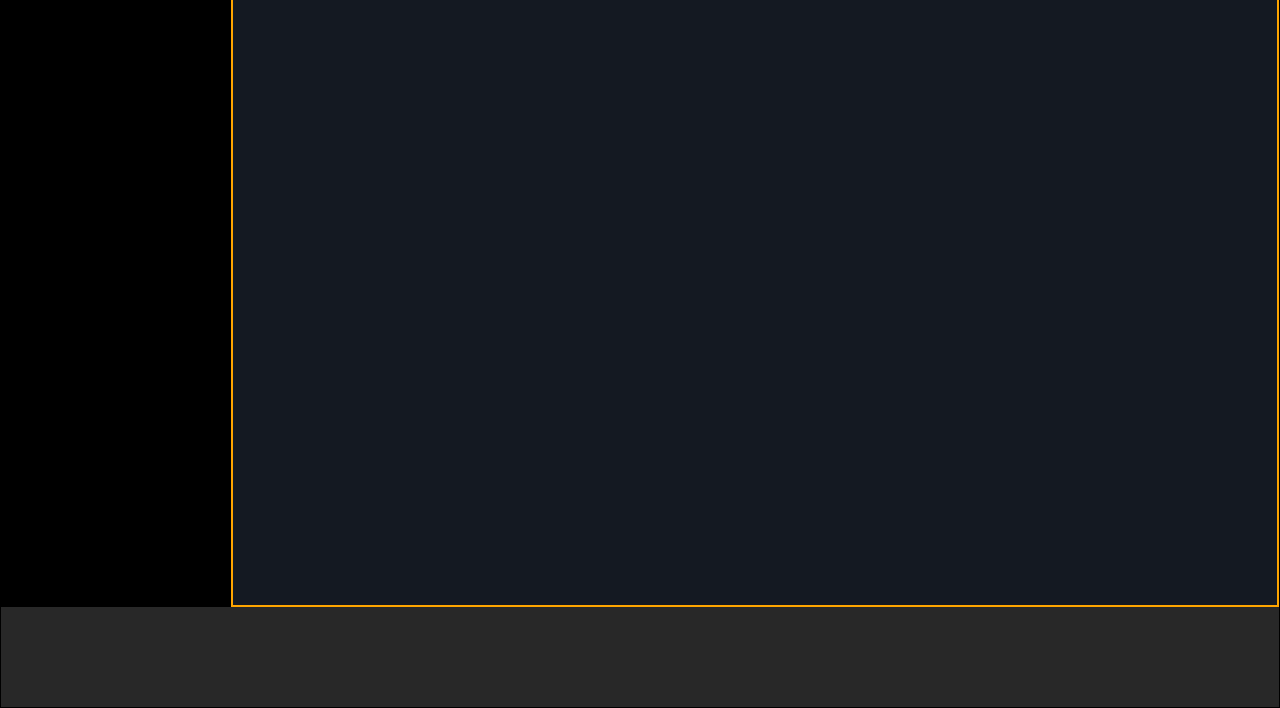
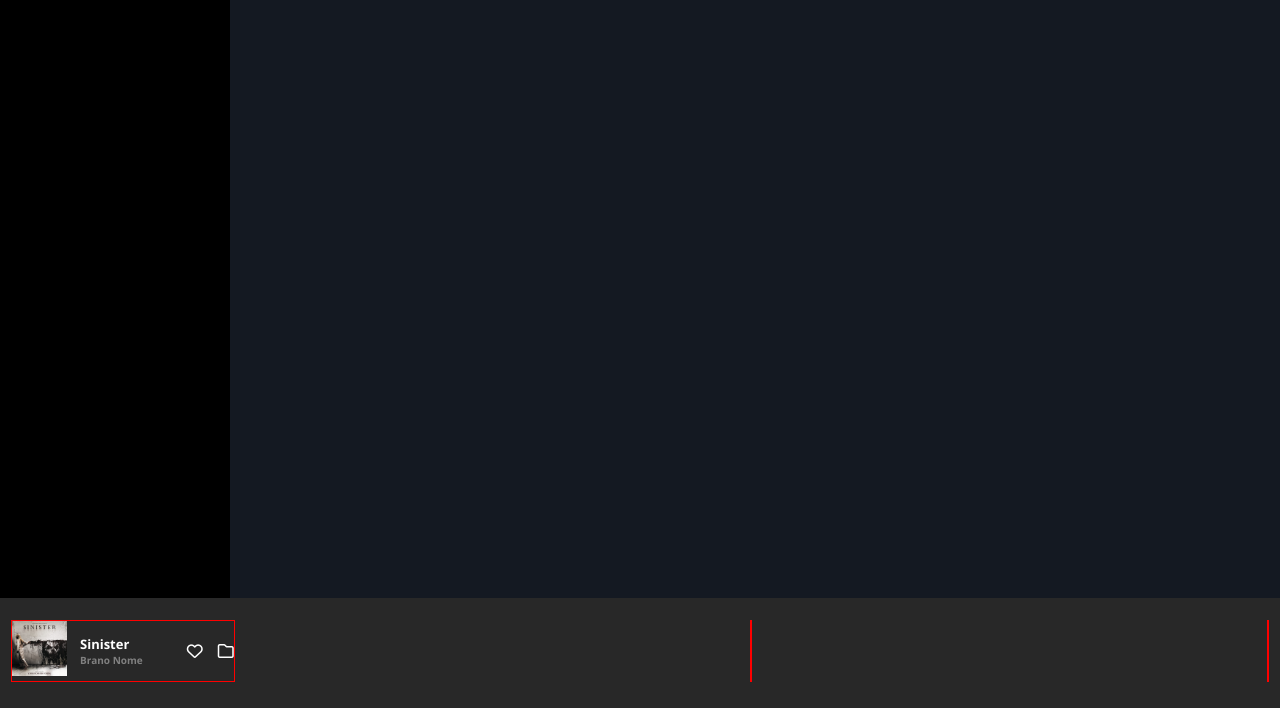
Before and after one commit to ChmielewskiGianpiero/html-css-spotifyweb, a plain HTML site: page index.html in a window 1280 px wide. Shown: the part 92-800 px from the top of the page. Drawn offline with nearby package versions, Linux system fonts and the light colour scheme.

Commit message:
ADD - footer, song name

```diff
--- a/css/style.css
+++ b/css/style.css
@@ -14,12 +14,18 @@ img {
     width: 100%;
 }
 
+body {
+    font-family: 'Open Sans', sans-serif;
+    color: var(--light);
+}
+
 
 /* palette colori */
 
 :root {
+    --grey: #282828;
     --dark-grey:#141922;
-    --grey: #282828;
+    --light-grey: #808080;
     --dark-blue:#141922;
     --light:#FFFFFF;
     --dark:#000000;
@@ -42,7 +48,6 @@ img {
 
 .toolbar {
    height: auto;
-   padding: 50px;
 }
 
 
@@ -68,6 +73,36 @@ img {
 
 .toolbar {
     background-color: var(--grey);
+    display: flex;
+    justify-content: space-between;
+    padding: 22px 11px 26px 11px;
+}
+
+.info-song{
+    display: flex;
+    align-items: center;
+}
+
+.img-song{
+    max-width: 55px;
+    margin-right: 13px;
+}
+
+.song{
+    margin-right: 44px;
+}
+
+.artist-song{
+    font-size: 13px ;
+}
+
+.title-song{
+    font-size: 10px;
+    color: var(--light-grey);
+}
+
+.toolbar .fa-heart{
+    margin-right: 15px;
 }
 
 
@@ -76,12 +111,13 @@ img {
 
 /* debug */
 
-.debug .app {
-    border: 1px solid black;
+.debug .toolbar .col {
+    border: 1px solid red;
+    /* padding: 20px; */
 }
 
 .debug .main-content {
-    border: 2px solid orange;
+    /* border: 2px solid orange; */
 }
 
 .debug .toolbar {
@@ -93,5 +129,5 @@ img {
 }
 
 .debug main{
-    border: 2px solid blue;
+    /* border: 2px solid blue; */
 }
--- a/index.html
+++ b/index.html
@@ -6,6 +6,10 @@
     <title>Spotify</title>
     <link rel="stylesheet" href="./css/style.css">
     <link rel="stylesheet" href="./css/responsive.css">
+    <link href="https://fonts.googleapis.com/css2?family=Open+Sans:wght@300;400;500;600;700;800&display=swap" rel="stylesheet">
+    <link rel="preconnect" href="https://fonts.googleapis.com">
+    <link rel="preconnect" href="https://fonts.gstatic.com" crossorigin>
+    <link href="https://fonts.googleapis.com/css2?family=Fjalla+One&family=Fredoka:wght@700&family=IBM+Plex+Sans:wght@600&display=swap" rel="stylesheet">
     <script src="https://kit.fontawesome.com/5f5f7e14ba.js" crossorigin="anonymous"></script>
 </head>
 <body class="debug">
@@ -24,6 +28,19 @@
         </div>
 
         <footer class="toolbar">
+            <div class="col info-song">
+                <figure class="img-song">
+                    <img src="./img/sinister.jpeg" alt="">
+                </figure>
+                <div class="song">
+                    <h2 class="artist-song">Sinister</h2>
+                    <h3 class="title-song">Brano Nome</h3>
+                </div>
+                <i class="fa-regular fa-heart"></i>
+                <i class="fa-regular fa-folder"></i>
+            </div>
+            <div class="col"></div>
+            <div class="col"></div>
         </footer>
     </div>
 
```
